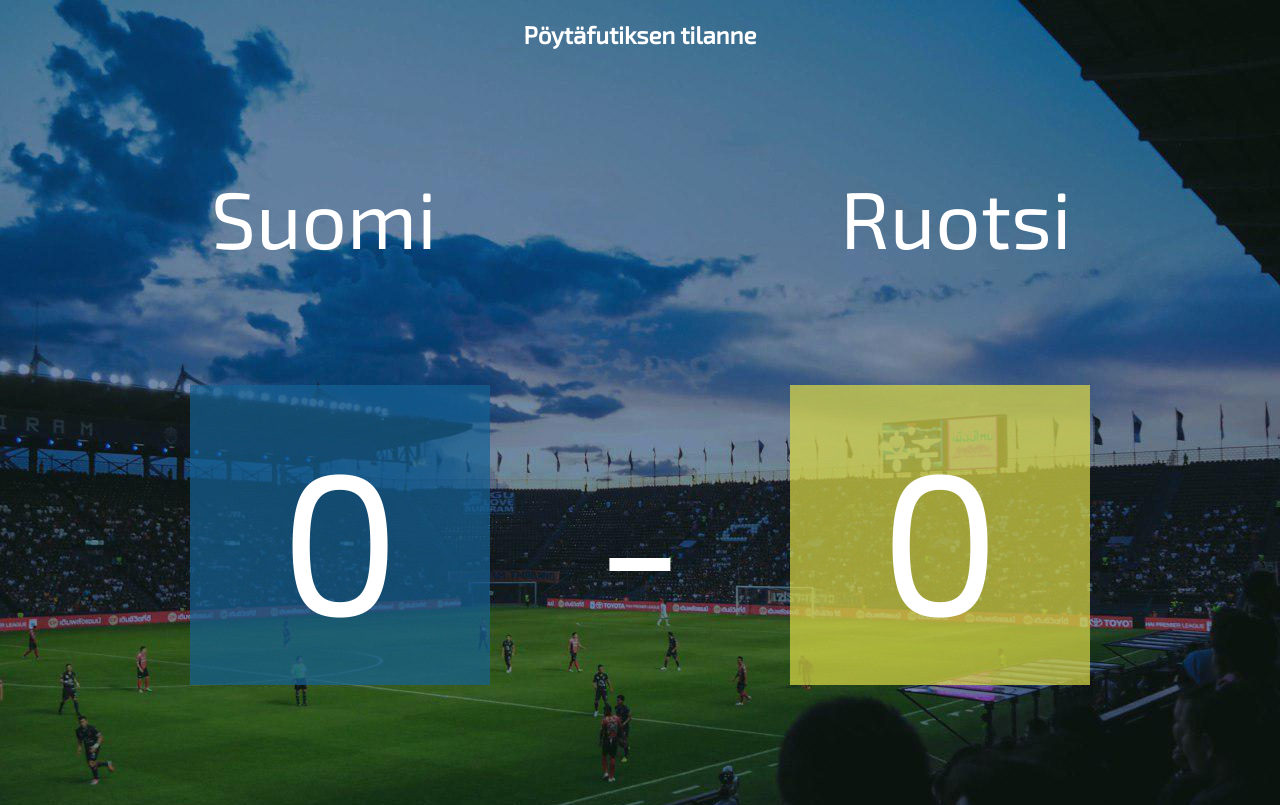
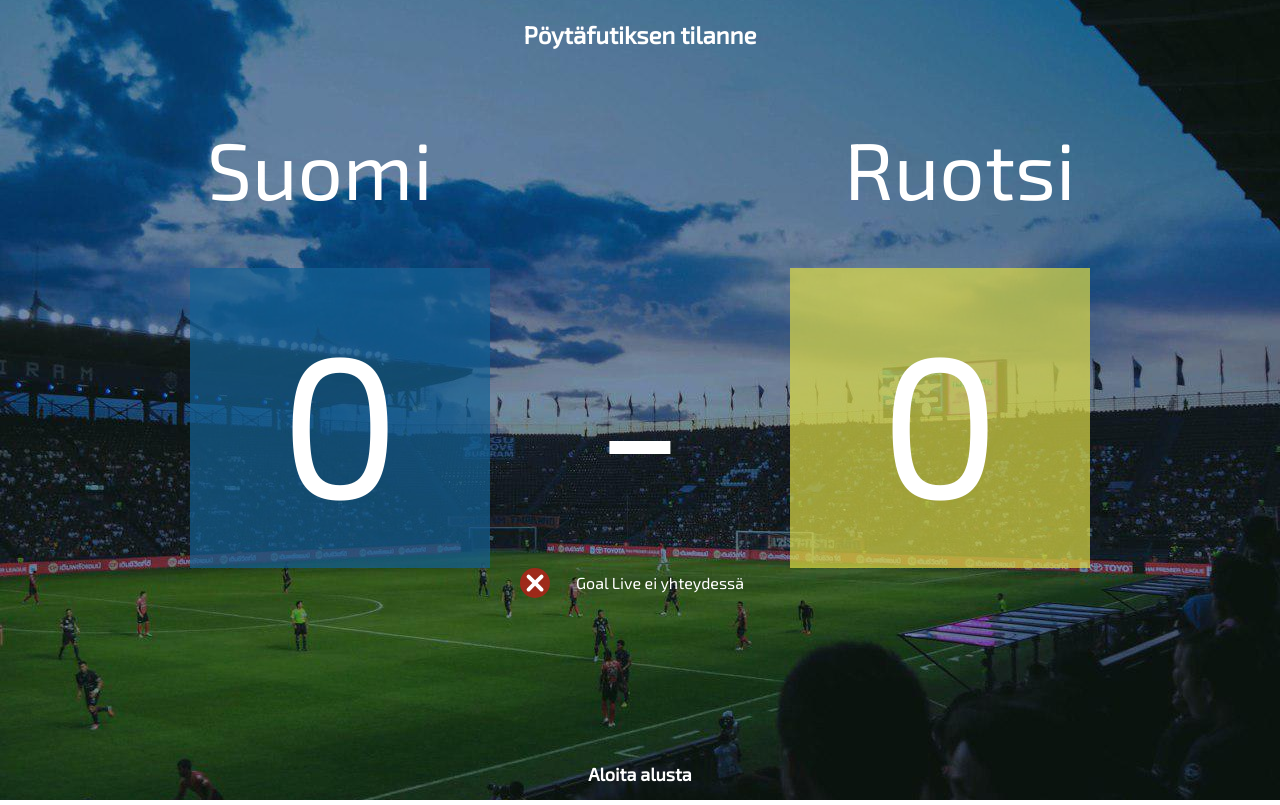
Before and after one commit to mkotamies/goalline, a React (Create React App) app in the folder goalline/: page / in a window 1280 px wide. Built offline with nearby package versions, Linux system fonts and the light colour scheme; no server answers.

Commit message:
Added connection status

```diff
--- a/goalline/src/App.css
+++ b/goalline/src/App.css
@@ -1,5 +1,9 @@
 .App {
   text-align: center;
+  display: flex;
+  flex-direction: column;
+  height: 100%;
+  align-items: stretch;
 }
 
 .country {
@@ -29,7 +33,15 @@
   display: flex;
   align-items: center;
   justify-content: center;
-  margin: 120px 0px;
+  flex: 1;
+}
+
+.teams {
+  max-height: 250px;
+}
+
+.score {
+  align-items: flex-start;
 }
 
 .grows {
@@ -38,7 +50,31 @@
     animation-timing-function: ease-in-out;
 }
 
+.restart {
+  font-size: 18px;
+  cursor: pointer;
+  cursor: hand;
+}
+
 @keyframes grow {
     0% { font-size: 200 }
     100% { font-size: 800px }
 }
+
+.status {
+  margin: auto;
+  width: 200px;
+  padding-left: 40px;
+  line-height: 30px;
+  margin-bottom: 150px;
+}
+
+.on {
+  background: url(../on.svg) no-repeat;
+  background-size: 30px 30px;
+}
+
+.off {
+  background: url(../off.svg) no-repeat;
+  background-size: 30px 30px;
+}
--- a/goalline/src/App.js
+++ b/goalline/src/App.js
@@ -7,32 +7,50 @@ class App extends Component {
   constructor(props) {
     super(props)
     this.state = {
-      data: []
+      data: [],
+      status: false
     }
   }
 
   componentDidMount(){
-    this.callAPI()
+    this.callAPI(false)
+    this.gameStatus()
   }
-  callAPI(){
-    console.log("lol")
+
+  callAPI(shouldAnimateChange) {
     return fetch("https://mw7qd5pah0.execute-api.us-east-1.amazonaws.com/dev/goal")
       .then(res => res.json())
         .then(data => {
-          const team1Goal = this.goalsForTeam(data, "1") > this.goalsForTeam(this.state.data, "1")
-          const team2Goal = this.goalsForTeam(data, "2") > this.goalsForTeam(this.state.data, "2")
+          const team1Goal = shouldAnimateChange && this.goalsForTeam(data, "1") > this.goalsForTeam(this.state.data, "1")
+          const team2Goal = shouldAnimateChange && this.goalsForTeam(data, "2") > this.goalsForTeam(this.state.data, "2")
           this.setState({data, team1Goal, team2Goal})
         })
-          .then(()=>setTimeout(this.callAPI.bind(this), 1000))
+          .then(()=>setTimeout(this.callAPI.bind(this, true), 1000))
+  }
+
+  gameStatus(){
+    return fetch("https://mw7qd5pah0.execute-api.us-east-1.amazonaws.com/dev/gameOn")
+      .then(res => res.text())
+        .then(data => {
+          console.log(data)
+          this.setState({status: data === "true"})
+        })
+          .then(()=>setTimeout(this.gameStatus.bind(this), 1000))
   }
 
   goalsForTeam(data, team) {
     return data.filter(goal => goal.player === team).length
   }
 
+  restart() {
+
+  }
+
   render() {
     const team1Goals = this.goalsForTeam(this.state.data, "1")
     const team2Goals = this.goalsForTeam(this.state.data, "2")
+
+    const status = this.state.status === true ? "Yhdistetty Goal Liveen": "Goal Live ei yhteydessä"
 
     const team1Classes = classnames({
       "teambox": true,
@@ -49,15 +67,18 @@ class App extends Component {
     return (
       <div className="App">
         <h2>Pöytäfutiksen tilanne</h2>
-        <div className="container">
+        <div className="container teams">
           <div className="country">Suomi</div>
           <div className="country">Ruotsi</div>
         </div>
-        <div className="container">
+        <div className="container score">
           <div className={team1Classes}>{team1Goals}</div>
           <div className="teambox">-</div>
           <div className={team2Classes}>{team2Goals}</div>
         </div>
+        <div className={this.state.status ? "status on" : "status off"}>{status}</div>
+
+        <h2 className="restart" onClick={this.restart.bind(this)}>Aloita alusta</h2>
       </div>
     );
   }
--- a/goalline/src/index.css
+++ b/goalline/src/index.css
@@ -1,8 +1,15 @@
 @import url('https://fonts.googleapis.com/css?family=Exo+2');
+
+html, #root {
+  margin: 0;
+  height: 100%;
+}
 
 body {
   background: url(../background.jpg) no-repeat center center fixed;
   background-size: cover;
   color: white;
   font-family: 'Exo 2', sans-serif;
+  margin: 0;
+  height: 100%;
 }
```
Also changed, not shown: goalline/off.svg (added), goalline/on.svg (added).
